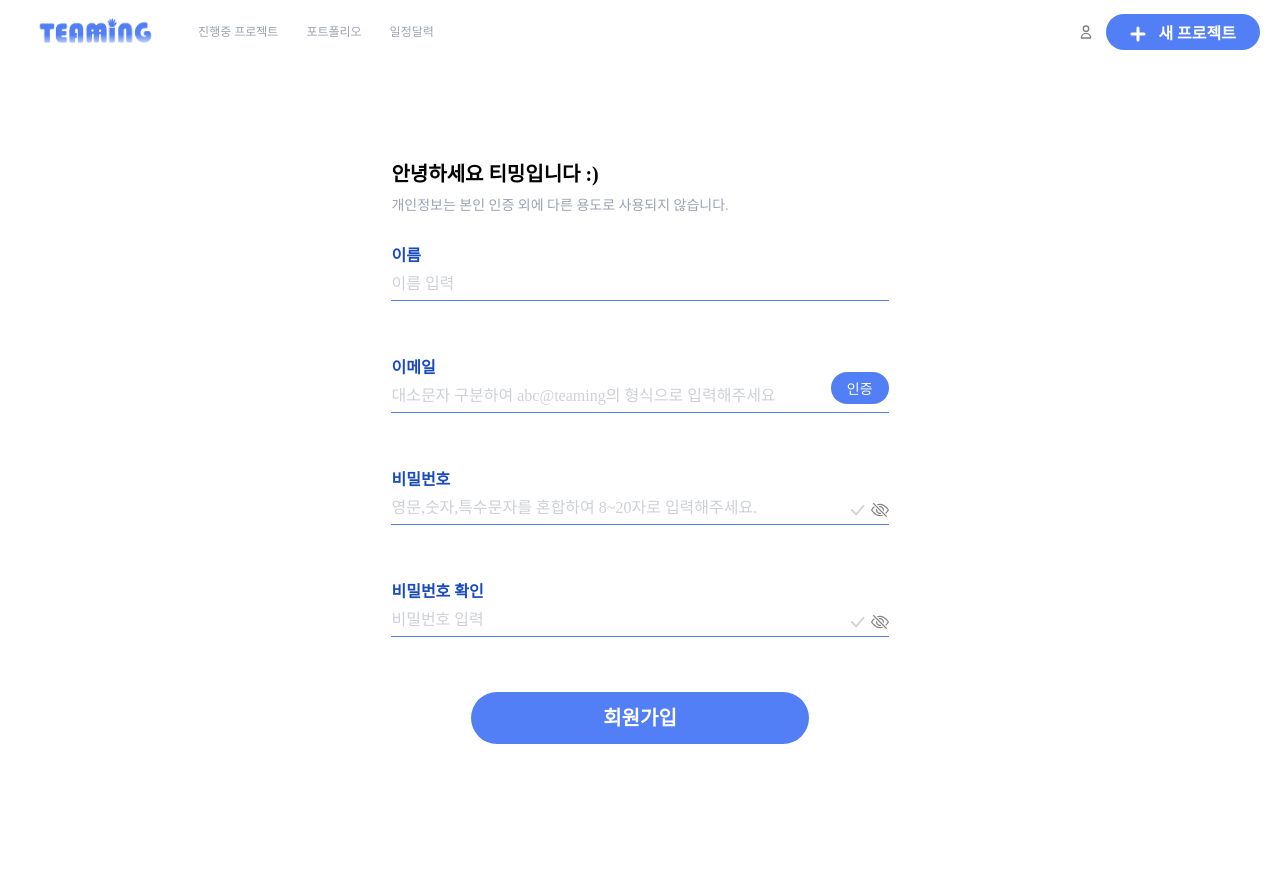
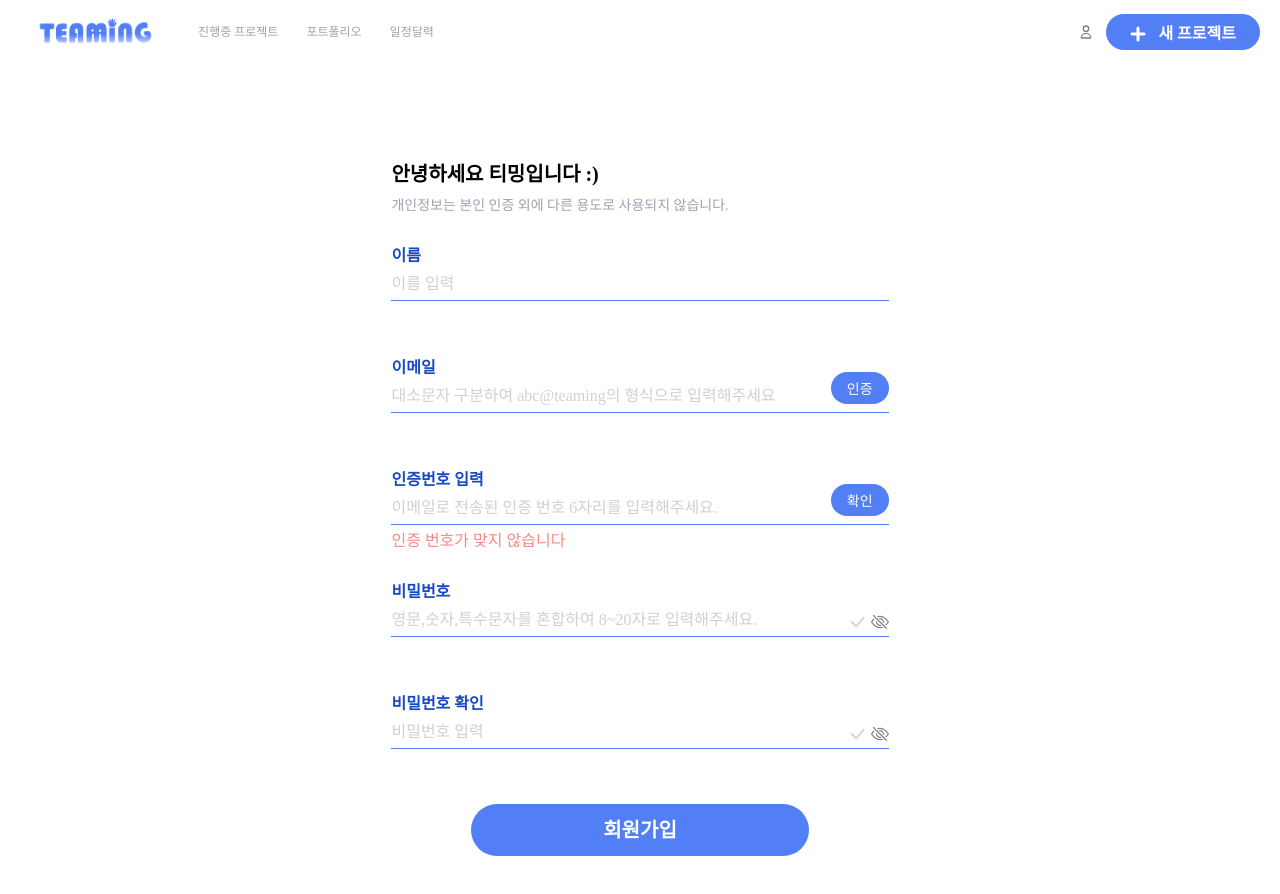
Before and after one commit to UmcTeaming/FrontEnd_WEB, a React (Create React App) app in the folder teaming/: page /signup in a window 1280 px wide. Shown: the top 894 px of the page. Before the commit the page ends 868 px from the top, so only its background shows below. Built offline with nearby package versions, Linux system fonts and the light colour scheme; a web font is replaced by a local one.

Commit message:
Update 인증번호 input

```diff
--- a/teaming/src/pages/LoginLinks/Signup.js
+++ b/teaming/src/pages/LoginLinks/Signup.js
@@ -27,6 +27,7 @@ pt-1
 `;
 const Signup = () => {
   const [isSend, setIsSend] = useState(false);
+  const [isCheck, setIsCheck] = useState(false);
   const [isCorrect, setIsCorrect] = useState(false);
   const [isSame, setIsSame] = useState(false);
   const [isShow, setIsShow] = useState(false);
@@ -52,6 +53,10 @@ const Signup = () => {
     setIsSend((prev) => !prev);
   };
 
+  const onClickCheck = () => {
+    console.log(watch("checkNum"));
+    setIsCheck((prev) => !prev);
+  };
   const onClickIsEye1 = () => {
     setIsEyeClick1((prev) => !prev);
   };
@@ -124,6 +129,24 @@ const Signup = () => {
             )}
           </InputDiv>
           <InputDiv className="relative">
+            <InputNameSpan>인증번호 입력</InputNameSpan>
+            <Input
+              placeholder="이메일로 전송된 인증 번호 6자리를 입력해주세요."
+              {...register("checkNum")}
+            />
+            <div
+              className="absolute px-4 cursor-pointer right-0 top-4 rounded-full  py-1 pt-2 text-sm bg-mainColor text-white"
+              onClick={onClickCheck}
+            >
+              확인
+            </div>
+            {isCheck ? (
+              <InputAddiSpan>인증되었습니다</InputAddiSpan>
+            ) : (
+              <ErrorSpan>인증 번호가 맞지 않습니다</ErrorSpan>
+            )}
+          </InputDiv>
+          <InputDiv className="relative">
             <InputNameSpan>비밀번호</InputNameSpan>
             <Input
               placeholder="영문,숫자,특수문자를 혼합하여 8~20자로 입력해주세요."
```
